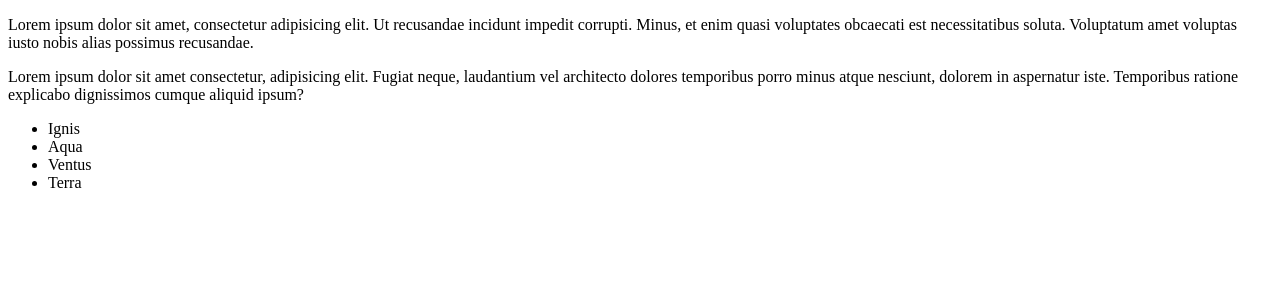
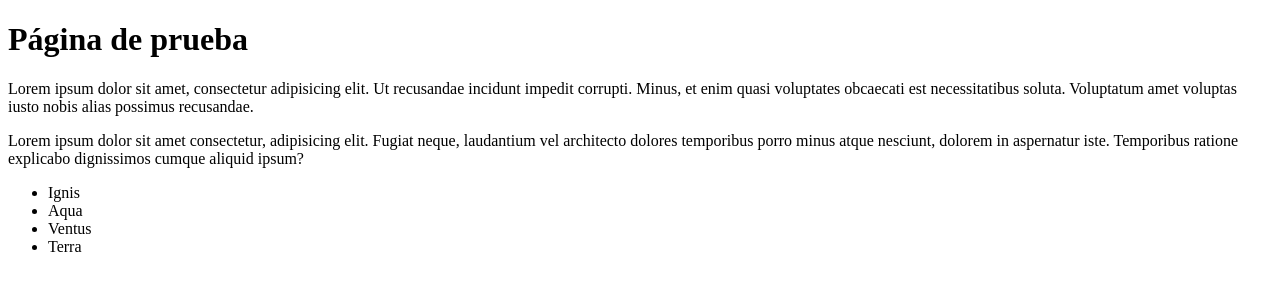
Before and after one commit to LuisIvanJasso/ExamenParcial3, a plain HTML site: page index.html in a window 1280 px wide. Drawn offline with Linux system fonts and the light colour scheme.

Commit message:
Se agrega un titulo a la página

```diff
--- a/index.html
+++ b/index.html
@@ -5,6 +5,7 @@
     <meta name="viewport" content="width=device-width, initial-scale=1.0">
     <title>Página de prueba</title>
 </head>
+<h1>Página de prueba</h1>
 <body>
     <p>
         Lorem ipsum dolor sit amet,
```
